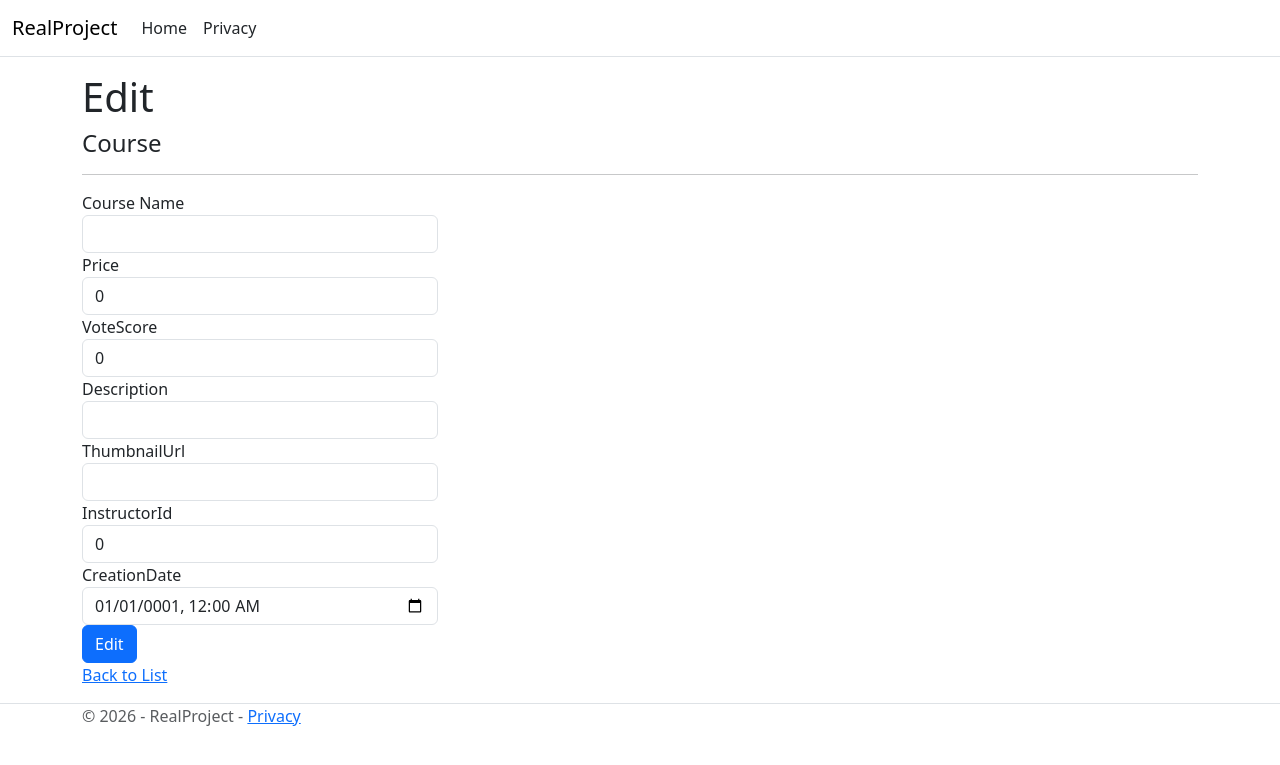
After one commit to hosseinAghahosseini/W3College, an ASP.NET Core app: template RealProject/Areas/Course/Views/Home/Edit.cshtml in a window 1280 px wide. The commit adds this page. Shown: the top 765 px of the page. Run offline with ASP.NET Core 8, Linux system fonts and the light colour scheme; the template is opened without the code that fills it, so the values that code supplies are empty.

Commit message:
Add edit functionality to Course

```diff
--- /dev/null
+++ b/RealProject/Areas/Course/Views/Home/Edit.cshtml
@@ -0,0 +1,64 @@
+@model RealProject.Entities.Course
+
+@{
+    ViewData["Title"] = "Create";
+}
+
+<h1>Edit</h1>
+
+<h4>Course</h4>
+<hr />
+<div class="row">
+    <div class="col-md-4">
+        <form asp-action="Edit" method="post" enctype="multipart/form-data">
+            <div asp-validation-summary="ModelOnly" class="text-danger"></div>
+            <input asp-for="Id" class="form-control" type="hidden" />
+            <div class="form-group">
+                <label asp-for="Name" class="control-label"></label>
+                <input asp-for="Name" class="form-control" />
+                <span asp-validation-for="Name" class="text-danger"></span>
+            </div>
+            <div class="form-group">
+                <label asp-for="Price" class="control-label"></label>
+                <input asp-for="Price" class="form-control" />
+                <span asp-validation-for="Price" class="text-danger"></span>
+            </div>
+            <div class="form-group">
+                <label asp-for="VoteScore" class="control-label"></label>
+                <input asp-for="VoteScore" class="form-control" />
+                <span asp-validation-for="VoteScore" class="text-danger"></span>
+            </div>
+            <div class="form-group">
+                <label asp-for="Description" class="control-label"></label>
+                <input asp-for="Description" class="form-control" />
+                <span asp-validation-for="Description" class="text-danger"></span>
+            </div>
+            <div class="form-group">
+                <label asp-for="ThumbnailUrl" class="control-label"></label>
+                <input asp-for="ThumbnailUrl" class="form-control" />
+                <span asp-validation-for="ThumbnailUrl" class="text-danger"></span>
+            </div>
+            <div class="form-group">
+                <label asp-for="InstructorId" class="control-label"></label>
+                <input asp-for="InstructorId" class="form-control" />
+                @* <select asp-for="InstructorId" class ="form-control" asp-items="ViewBag.InstructorId"></select> *@
+            </div>
+            <div class="form-group">
+                <label asp-for="CreationDate" class="control-label"></label>
+                <input asp-for="CreationDate" class="form-control" />
+                <span asp-validation-for="CreationDate" class="text-danger"></span>
+            </div>
+            <div class="form-group">
+                <input type="submit" value="Edit" class="btn btn-primary" />
+            </div>
+        </form>
+    </div>
+</div>
+
+<div>
+    <a asp-action="Index">Back to List</a>
+</div>
+
+@section Scripts {
+    @{await Html.RenderPartialAsync("_ValidationScriptsPartial");}
+}
--- a/RealProject/Areas/Course/Views/Home/Index.cshtml
+++ b/RealProject/Areas/Course/Views/Home/Index.cshtml
@@ -1,7 +1,7 @@
 @model IEnumerable<RealProject.Entities.Course>
 
 @{
-    ViewData["Title"] = "Index1";
+    ViewData["Title"] = "Index";
 }
 
 <h1>W3College</h1>
--- a/RealProject/Entities/Course.cs
+++ b/RealProject/Entities/Course.cs
@@ -1,9 +1,11 @@
+using System.ComponentModel;
 using System.ComponentModel.DataAnnotations;
 
 namespace RealProject.Entities
 {
     public class Course : Base
     {
+        [Display(Name = "Course Name")]
         public string Name { get; set; }
         public long Price { get; set; }
         public int VoteScore { get; set; }
```
Also changed, not shown: RealProject/Areas/Course/Controllers/HomeController.cs (+25 -0 lines).
